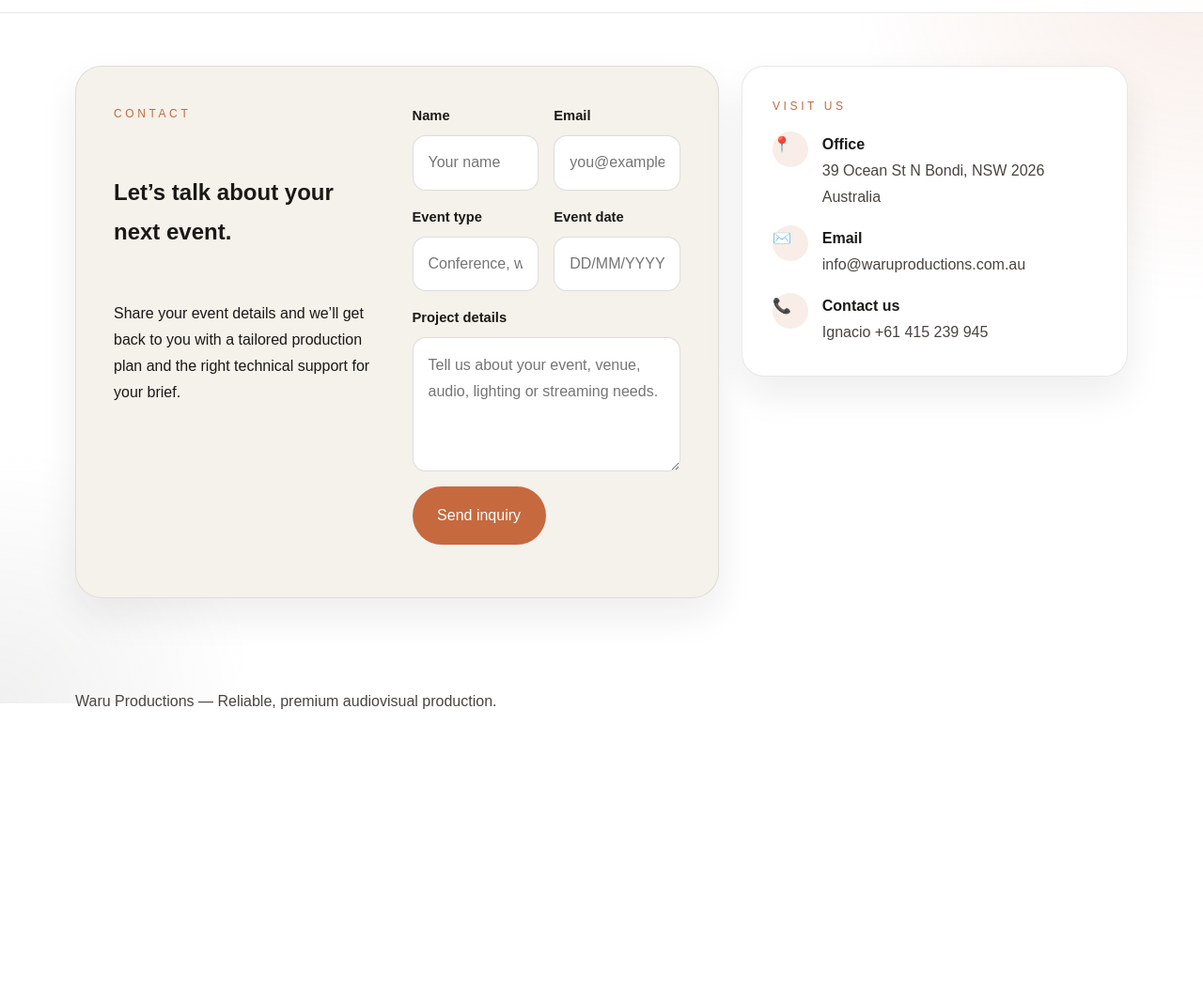
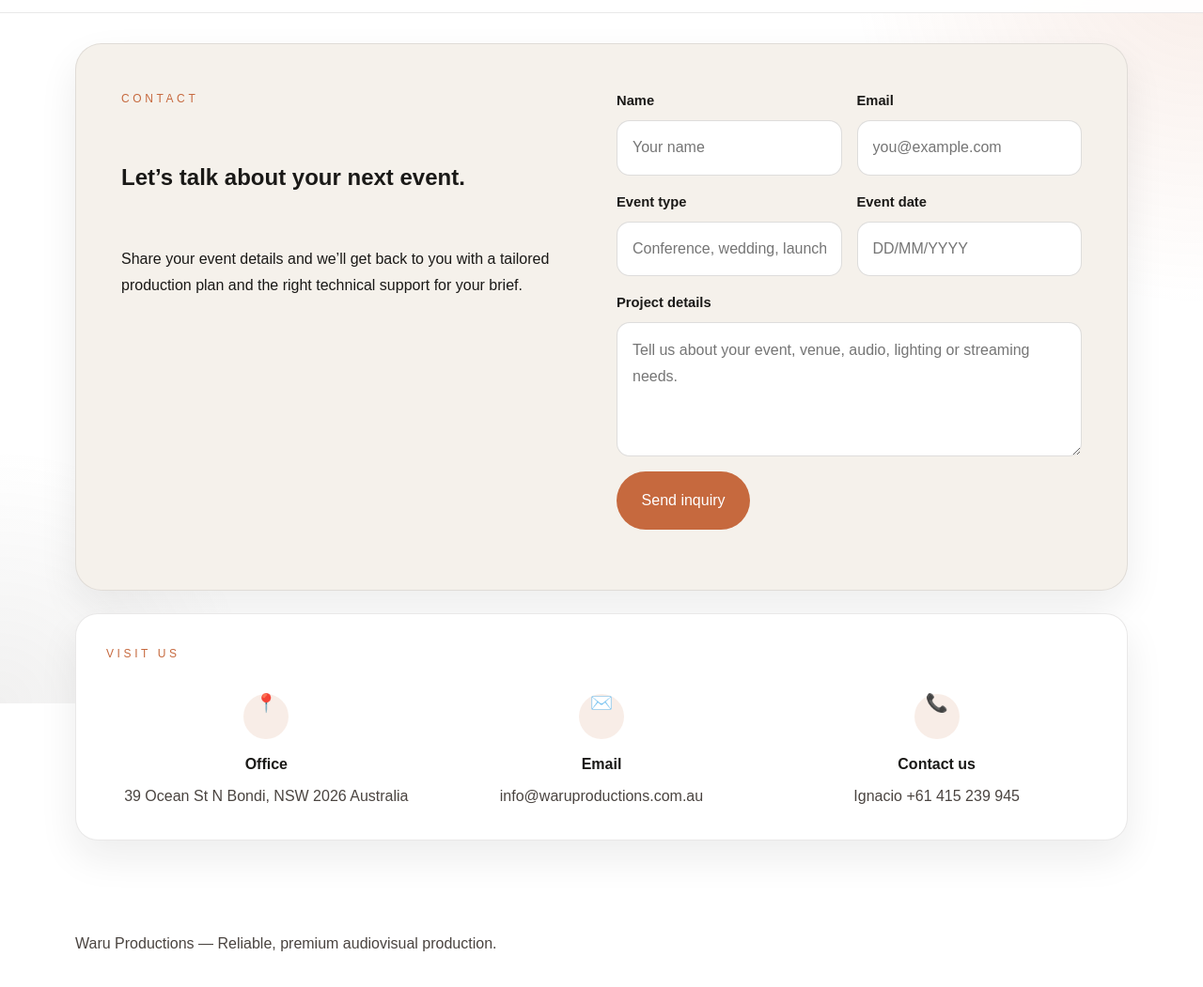
Before and after one commit to ignacioformenti-jpg/waru-production-web-, a plain HTML site: page contact.html in a window 1280 px wide. Shown: the part 51-1102 px from the top of the page at 94% size. Before the commit the page ends 868 px from the top, so only its background shows below. Drawn offline with Linux system fonts and the light colour scheme.

Commit message:
refine contact page layout

```diff
--- a/contact.html
+++ b/contact.html
@@ -76,29 +76,29 @@
 
           <aside class="contact-details-card">
             <p class="eyebrow">Visit us</p>
-            <ul class="contact-detail-list">
-              <li>
+            <div class="contact-detail-list">
+              <div class="contact-detail-list__item">
                 <span class="contact-detail-list__icon" aria-hidden="true">📍</span>
                 <div>
                   <strong>Office</strong>
                   <span>39 Ocean St N Bondi, NSW 2026 Australia</span>
                 </div>
-              </li>
-              <li>
+              </div>
+              <div class="contact-detail-list__item">
                 <span class="contact-detail-list__icon" aria-hidden="true">✉️</span>
                 <div>
                   <strong>Email</strong>
                   <span>info@waruproductions.com.au</span>
                 </div>
-              </li>
-              <li>
+              </div>
+              <div class="contact-detail-list__item">
                 <span class="contact-detail-list__icon" aria-hidden="true">📞</span>
                 <div>
                   <strong>Contact us</strong>
                   <span>Ignacio +61 415 239 945</span>
                 </div>
-              </li>
-            </ul>
+              </div>
+            </div>
           </aside>
         </div>
       </section>
--- a/css/styles.css
+++ b/css/styles.css
@@ -561,14 +561,25 @@ body.services-page .section {
   font-weight: 700;
 }
 
+.contact-page-section {
+  padding-top: 2rem;
+}
+
 .contact-layout {
   display: grid;
-  grid-template-columns: minmax(0, 1.5fr) minmax(280px, 0.9fr);
+  grid-template-columns: 1fr;
   gap: 1.5rem;
-  align-items: start;
+  align-items: stretch;
+}
+
+.contact-card--page {
+  min-height: 100%;
+  padding: 3rem;
 }
 
 .contact-details-card {
+  display: grid;
+  gap: 1rem;
   padding: 2rem;
   border-radius: 24px;
   background: #ffffff;
@@ -577,33 +588,39 @@ body.services-page .section {
 }
 
 .contact-detail-list {
-  list-style: none;
-  padding: 0;
-  margin: 1rem 0 0;
   display: grid;
+  grid-template-columns: repeat(3, minmax(0, 1fr));
   gap: 1rem;
+  margin: 0;
 }
 
-.contact-detail-list li {
-  display: flex;
-  gap: 0.9rem;
-  align-items: flex-start;
+.contact-detail-list__item {
+  display: grid;
+  justify-items: center;
+  text-align: center;
+  gap: 0.8rem;
 }
 
 .contact-detail-list__icon {
-  display: inline-flex;
-  align-items: center;
-  justify-content: center;
-  width: 2.4rem;
-  height: 2.4rem;
+  display: grid;
+  place-items: center;
+  width: 3rem;
+  height: 3rem;
   border-radius: 999px;
   background: rgba(198, 105, 62, 0.12);
+  font-size: 1.2rem;
+  line-height: 1;
   flex-shrink: 0;
+  margin: 0 auto;
 }
 
 .contact-detail-list strong,
 .contact-detail-list span {
   display: block;
+}
+
+.contact-detail-list strong {
+  margin-bottom: 0.35rem;
 }
 
 .contact-detail-list span {
@@ -691,6 +708,10 @@ body.services-page .section {
   }
 
   .contact-card {
+    grid-template-columns: 1fr;
+  }
+
+  .contact-detail-list {
     grid-template-columns: 1fr;
   }
 
```
